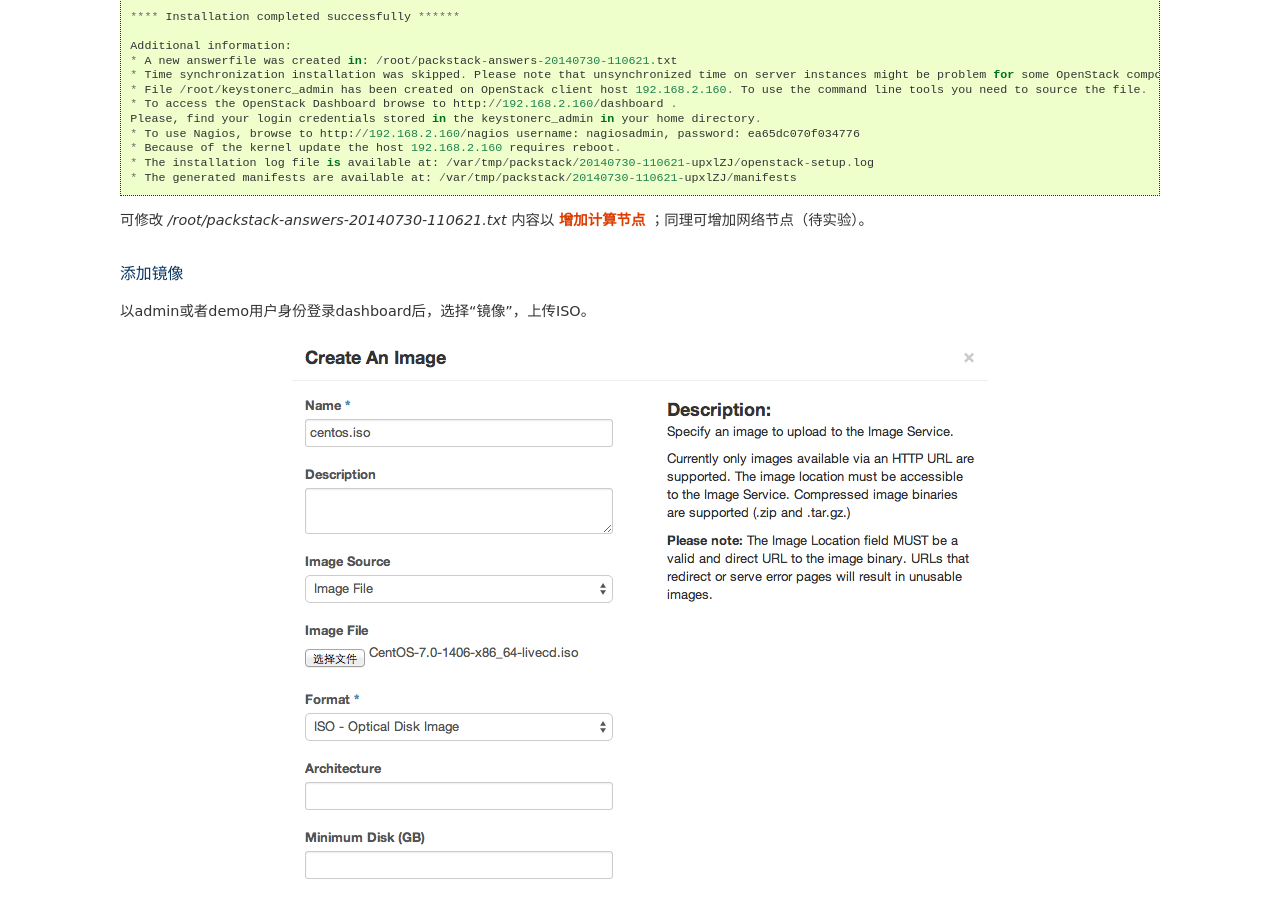
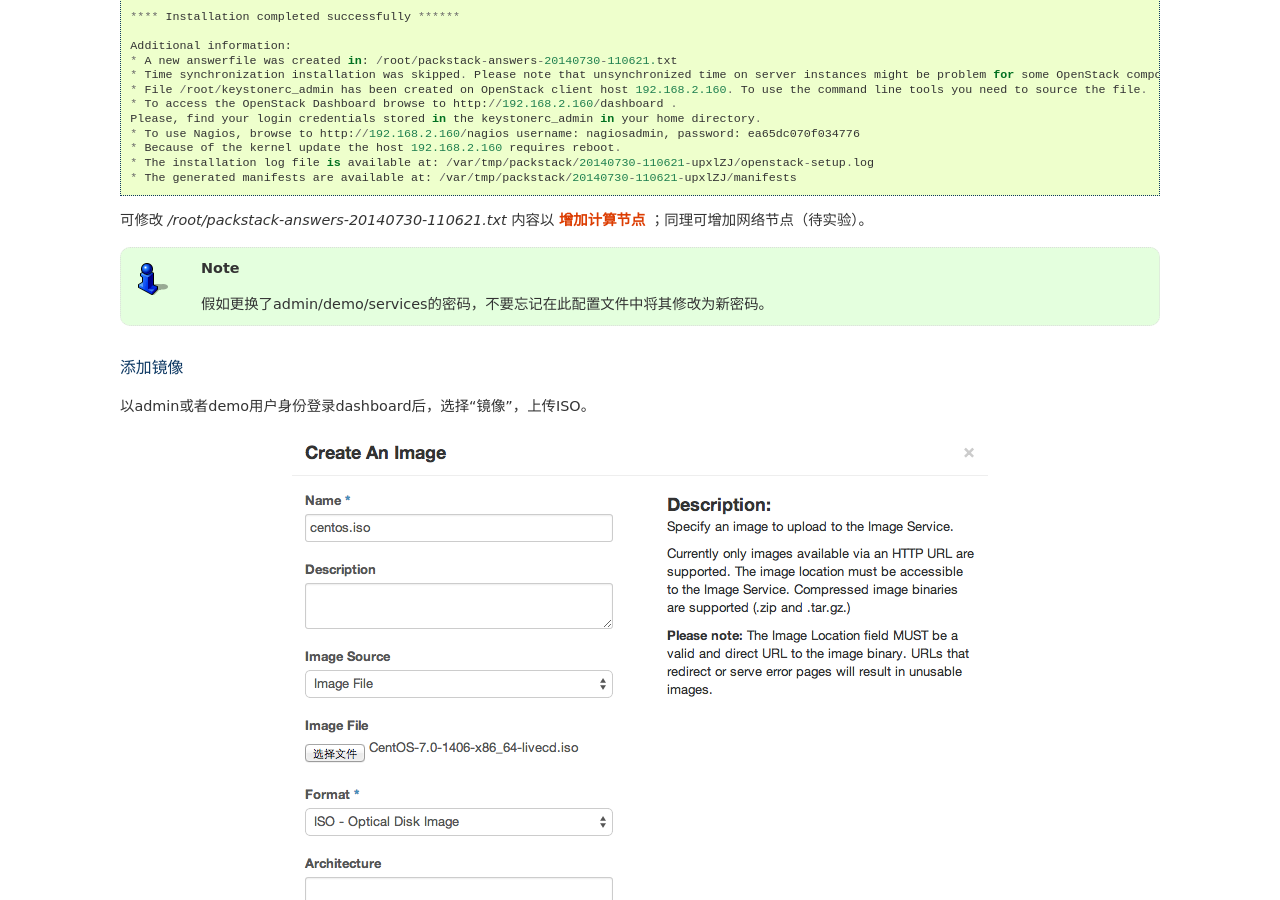
Before and after one commit to lofyer/InTheCloud, a Sphinx documentation site: the page built from source/posts/appendix01.rst, in a window 1280 px wide and 900 px high, scrolled down 830 px. Built offline with Sphinx 7.4.7, drawn with Linux system fonts in a browser that asks for light colours; formulas are drawn with MathJax 3.

Commit message:
更新作者

```diff
--- a/source/posts/about.rst
+++ b/source/posts/about.rst
@@ -1,6 +1,8 @@
 ==========
 关于文档
 ==========
+
+Author: lofyer@gmail.com
 
 Github: https://github.com/lofyer/InTheCloud
 
--- a/source/posts/appendix01.rst
+++ b/source/posts/appendix01.rst
@@ -58,6 +58,10 @@ RDO快速部署
      * The generated manifests are available at: /var/tmp/packstack/20140730-110621-upxlZJ/manifests
 
 可修改 */root/packstack-answers-20140730-110621.txt* 内容以 `增加计算节点 <http://openstack.redhat.com/Adding_a_compute_node>`_ ；同理可增加网络节点（待实验）。
+
+.. note::
+
+    假如更换了admin/demo/services的密码，不要忘记在此配置文件中将其修改为新密码。
 
 添加镜像
 ---------
```
